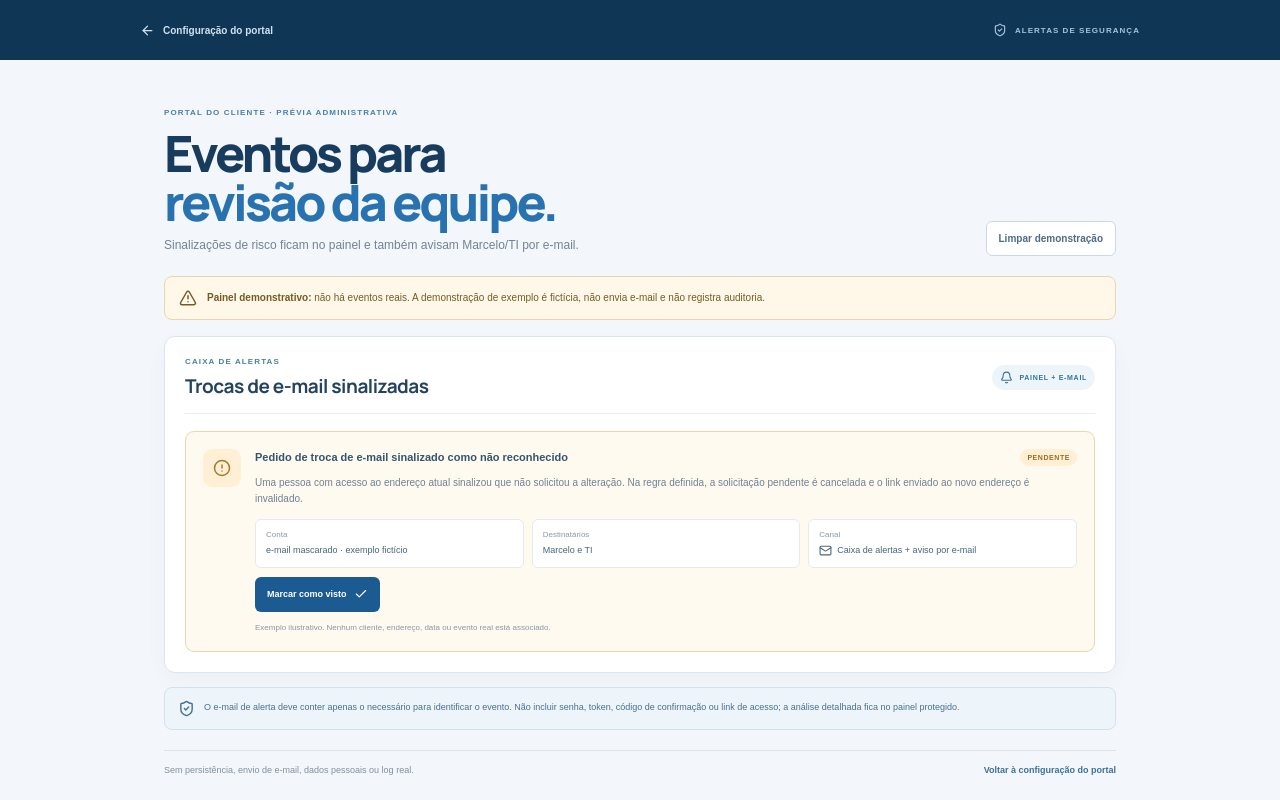
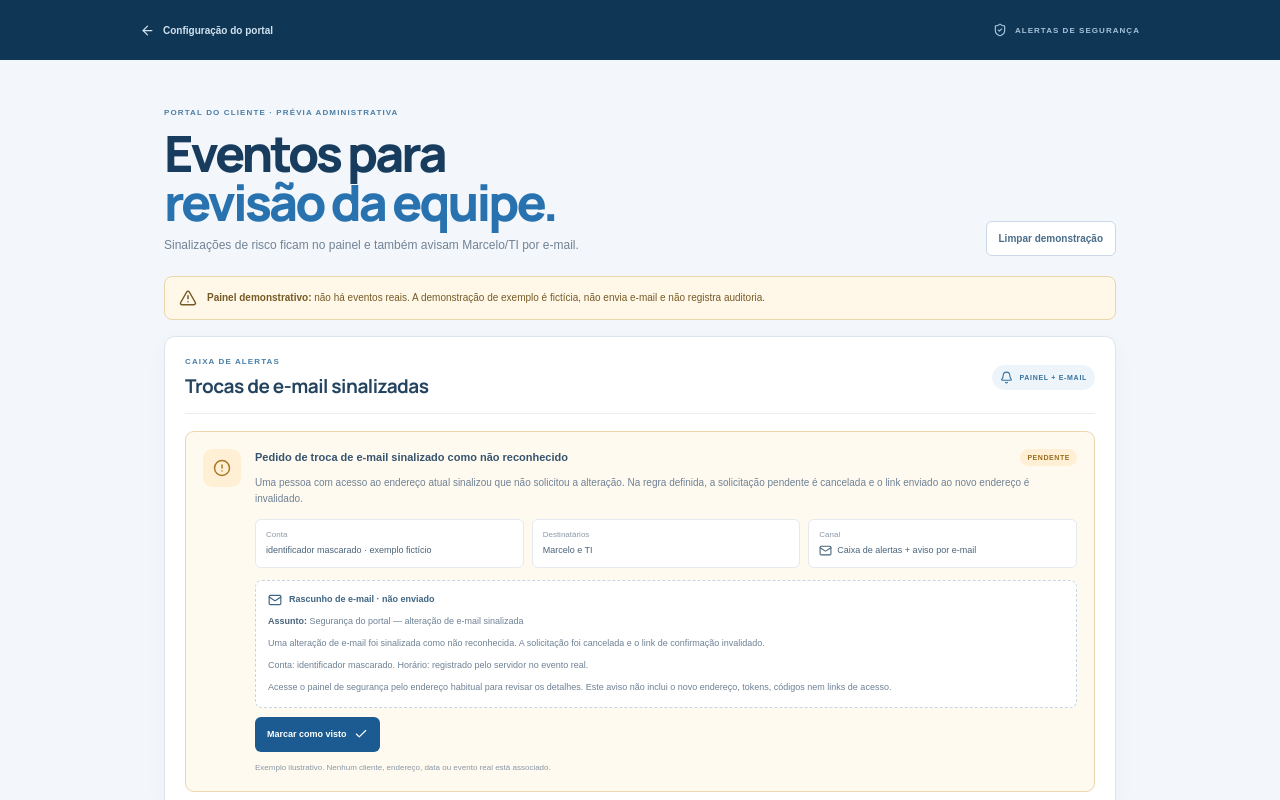
Before and after one commit to berger33/gruposegsystemseguranca, a Next.js app: page /admin/portal/alertas in a window 1280 px wide. Both pictures are taken after a click on the button "Simular um alerta fictício". Shown: the top 800 px of the page. Built offline with nearby package versions, Linux system fonts and the light colour scheme.

Commit message:
feat: preview admin security alert email
Co-authored-by: arena-agent <297053741+arena-agent@users.noreply.github.com>

```diff
--- a/src/app/admin/portal/alertas/page.tsx
+++ b/src/app/admin/portal/alertas/page.tsx
@@ -37,7 +37,14 @@ export default function SecurityAlertsPreviewPage() {
               <div className={styles.alertBody}>
                 <div className={styles.alertTop}><strong>Pedido de troca de e-mail sinalizado como não reconhecido</strong><span>{reviewed ? "VISTO NA PRÉVIA" : "PENDENTE"}</span></div>
                 <p>Uma pessoa com acesso ao endereço atual sinalizou que não solicitou a alteração. Na regra definida, a solicitação pendente é cancelada e o link enviado ao novo endereço é invalidado.</p>
-                <dl><div><dt>Conta</dt><dd>e-mail mascarado · exemplo fictício</dd></div><div><dt>Destinatários</dt><dd>Marcelo e TI</dd></div><div><dt>Canal</dt><dd><Mail size={13} /> Caixa de alertas + aviso por e-mail</dd></div></dl>
+                <dl><div><dt>Conta</dt><dd>identificador mascarado · exemplo fictício</dd></div><div><dt>Destinatários</dt><dd>Marcelo e TI</dd></div><div><dt>Canal</dt><dd><Mail size={13} /> Caixa de alertas + aviso por e-mail</dd></div></dl>
+                <section className={styles.emailDraft} aria-label="Rascunho demonstrativo do e-mail de alerta">
+                  <div><Mail size={14} /><strong>Rascunho de e-mail · não enviado</strong></div>
+                  <span><b>Assunto:</b> Segurança do portal — alteração de e-mail sinalizada</span>
+                  <p>Uma alteração de e-mail foi sinalizada como não reconhecida. A solicitação foi cancelada e o link de confirmação invalidado.</p>
+                  <p>Conta: identificador mascarado. Horário: registrado pelo servidor no evento real.</p>
+                  <p>Acesse o painel de segurança pelo endereço habitual para revisar os detalhes. Este aviso não inclui o novo endereço, tokens, códigos nem links de acesso.</p>
+                </section>
                 {!reviewed && <button type="button" onClick={() => setReviewed(true)}>Marcar como visto <Check size={14} /></button>}
                 <small>Exemplo ilustrativo. Nenhum cliente, endereço, data ou evento real está associado.</small>
               </div>
```
Also changed, not shown: src/app/admin/portal/alertas/SecurityAlerts.module.css, 1 other file (tests, documents, lock files or other folders).
